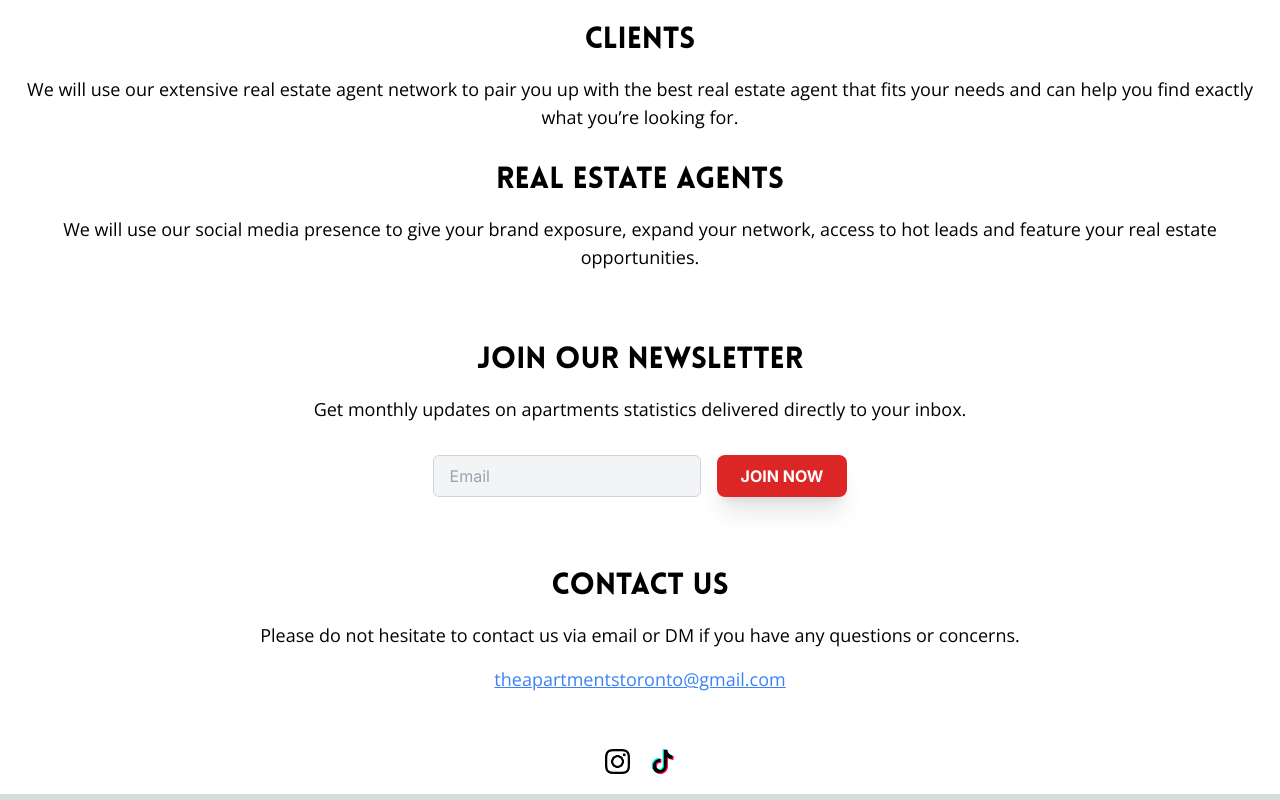
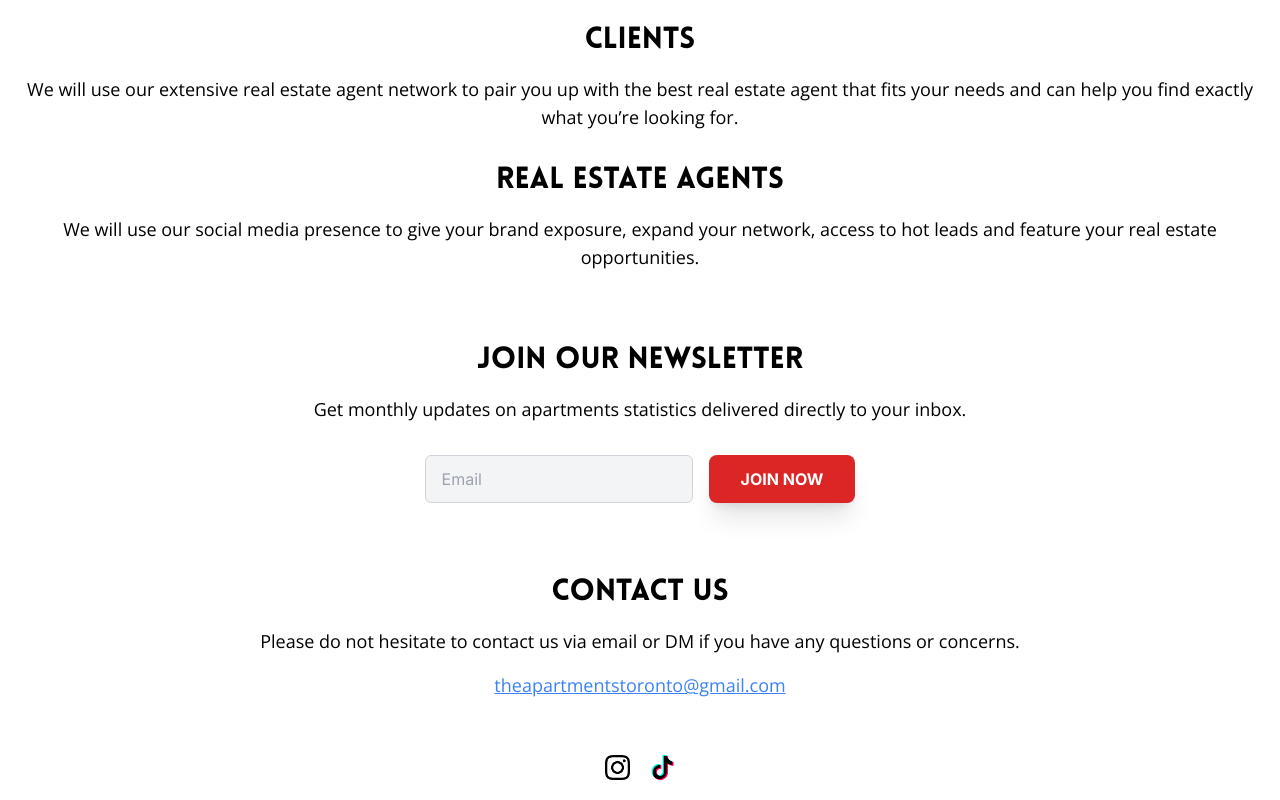
Before and after one commit to yunoprogramming/apartments-toronto, a Next.js app: page / in a window 1280 px wide. Shown: the part 1001-1801 px from the top of the page. Built offline with nearby package versions, Linux system fonts and the light colour scheme.

Commit message:
newsletter

```diff
--- a/src/app/page.tsx
+++ b/src/app/page.tsx
@@ -87,7 +87,7 @@ export default function Home() {
 							/>
 							<button
 								type='submit'
-								className='bg-red-600 hover:bg-red-700 text-white font-lovelo font-bold py-2 px-6 rounded-lg shadow-xl'>
+								className='bg-red-600 hover:bg-red-700 text-white font-lovelo font-bold py-3 px-8 rounded-lg shadow-xl'>
 								JOIN NOW
 							</button>
 						</div>
```
